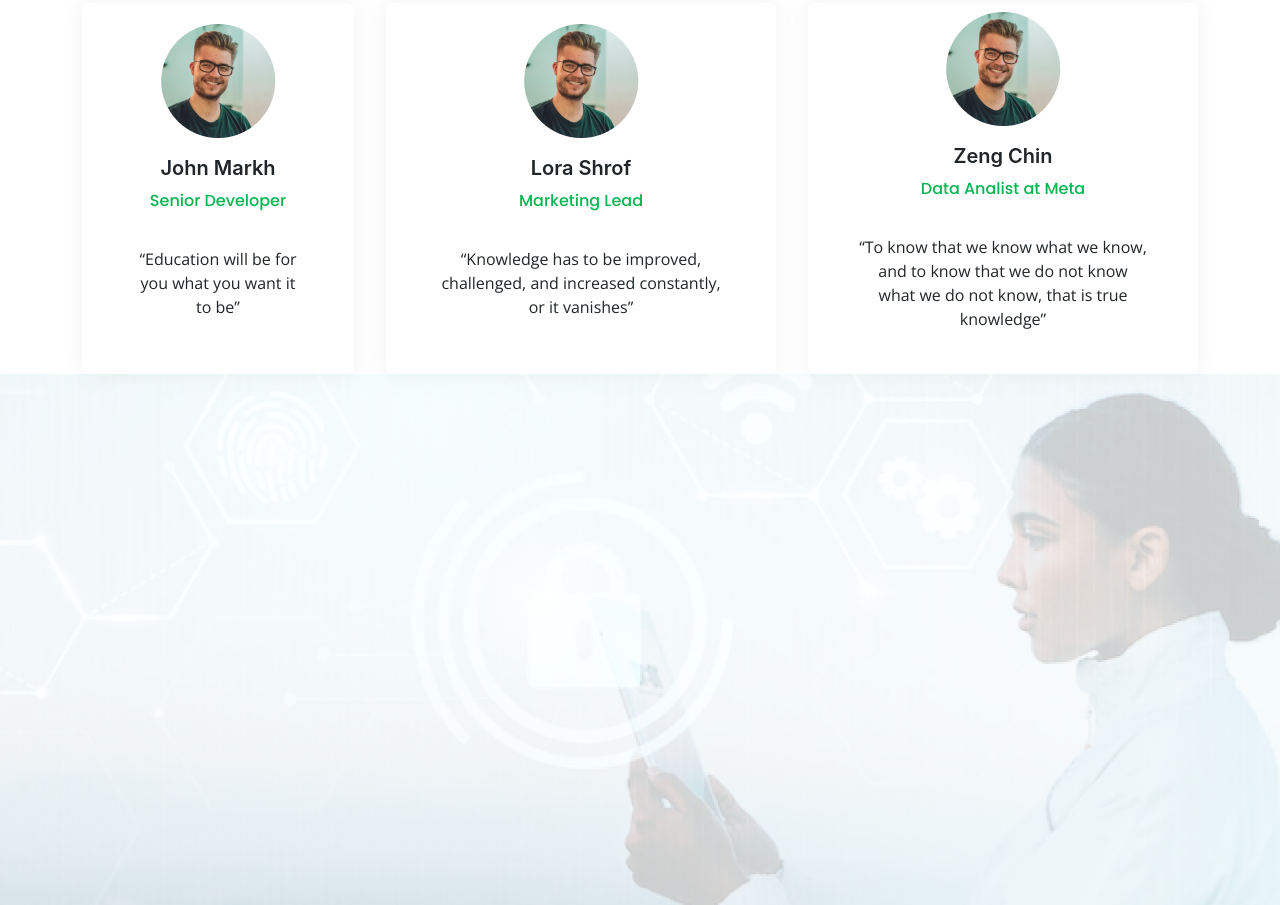
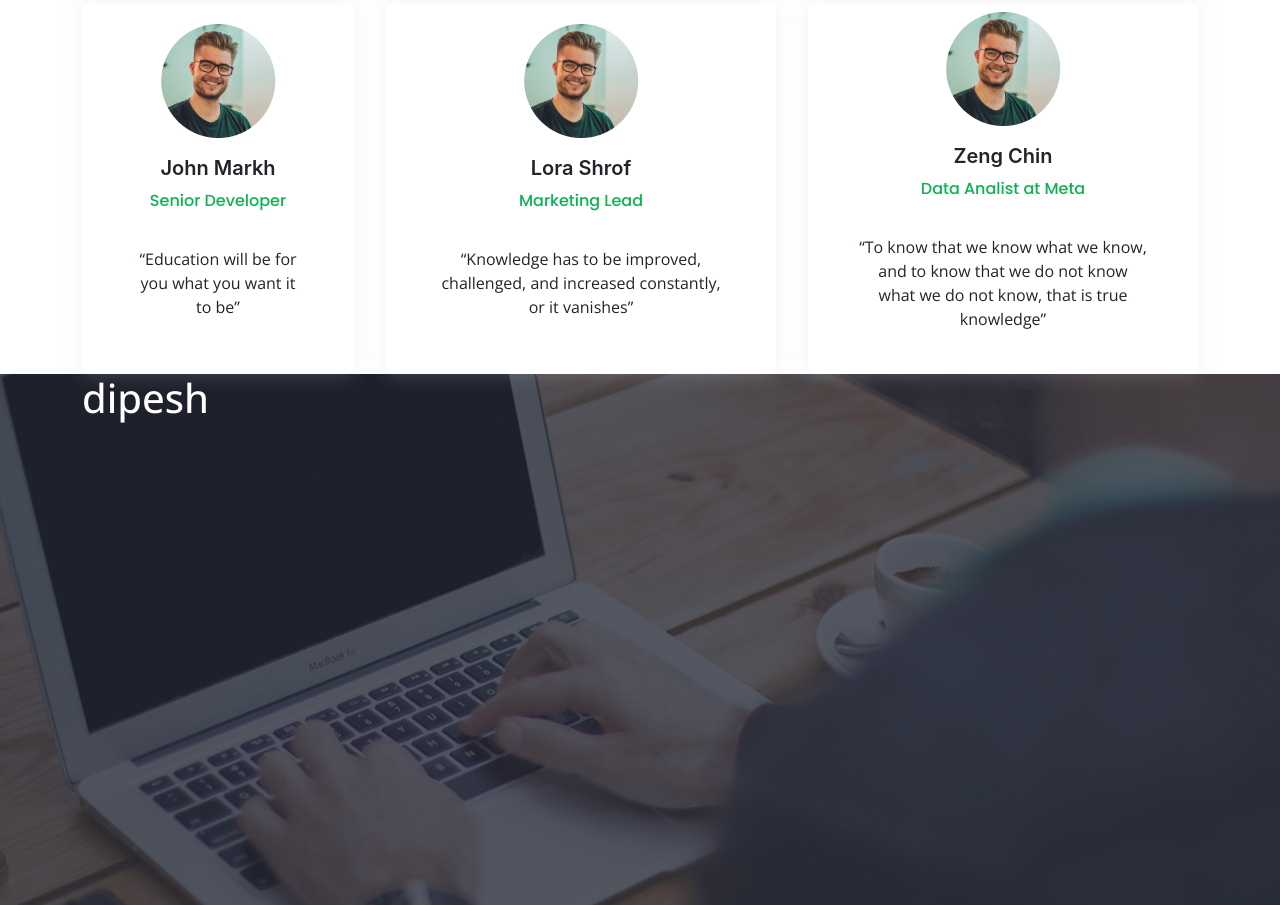
Before and after one commit to dipesh-rajput7773/School-web, a plain HTML site: page index.html in a window 1280 px wide. Shown: the part 4676-5581 px from the top of the page. Drawn offline with nearby package versions, Linux system fonts and the light colour scheme.

Commit message:
footer bg

```diff
--- a/css/style.css
+++ b/css/style.css
@@ -697,7 +697,7 @@ section.instructors {
 }
 
 .inqiry-sec {
-    background: url('/asset/images/image\ 10.png')center center no-repeat;
+    background: url('/asset/images/doopchat-footer-background.jpg')center center no-repeat;
 
 
     height:531px;
@@ -713,3 +713,8 @@ section.instructors {
 .instructors-details {
     margin: 16px 0 0 0;
 }
+
+.inqiry-sec h1{
+    color: #fff;
+
+}
--- a/index.html
+++ b/index.html
@@ -676,7 +676,7 @@
         <div class="container">
             <div class="row">
                 <div class="col-lg-6">
-
+<h1>dipesh</h1>
                 </div>
                 <div class="col-lg-6"></div>
             </div>
```
Also changed, not shown: asset/images/doopchat-footer-background.jpg (added).
